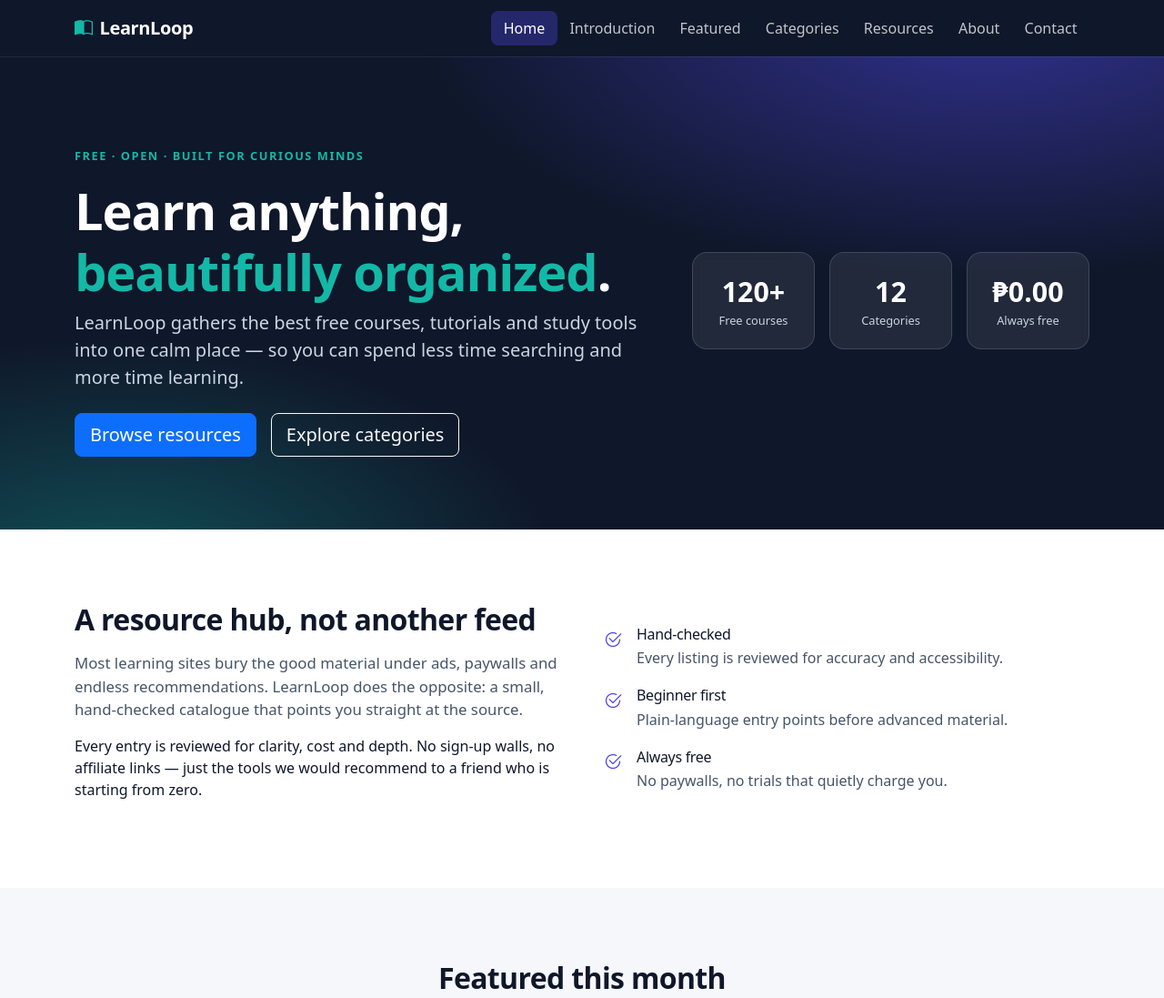
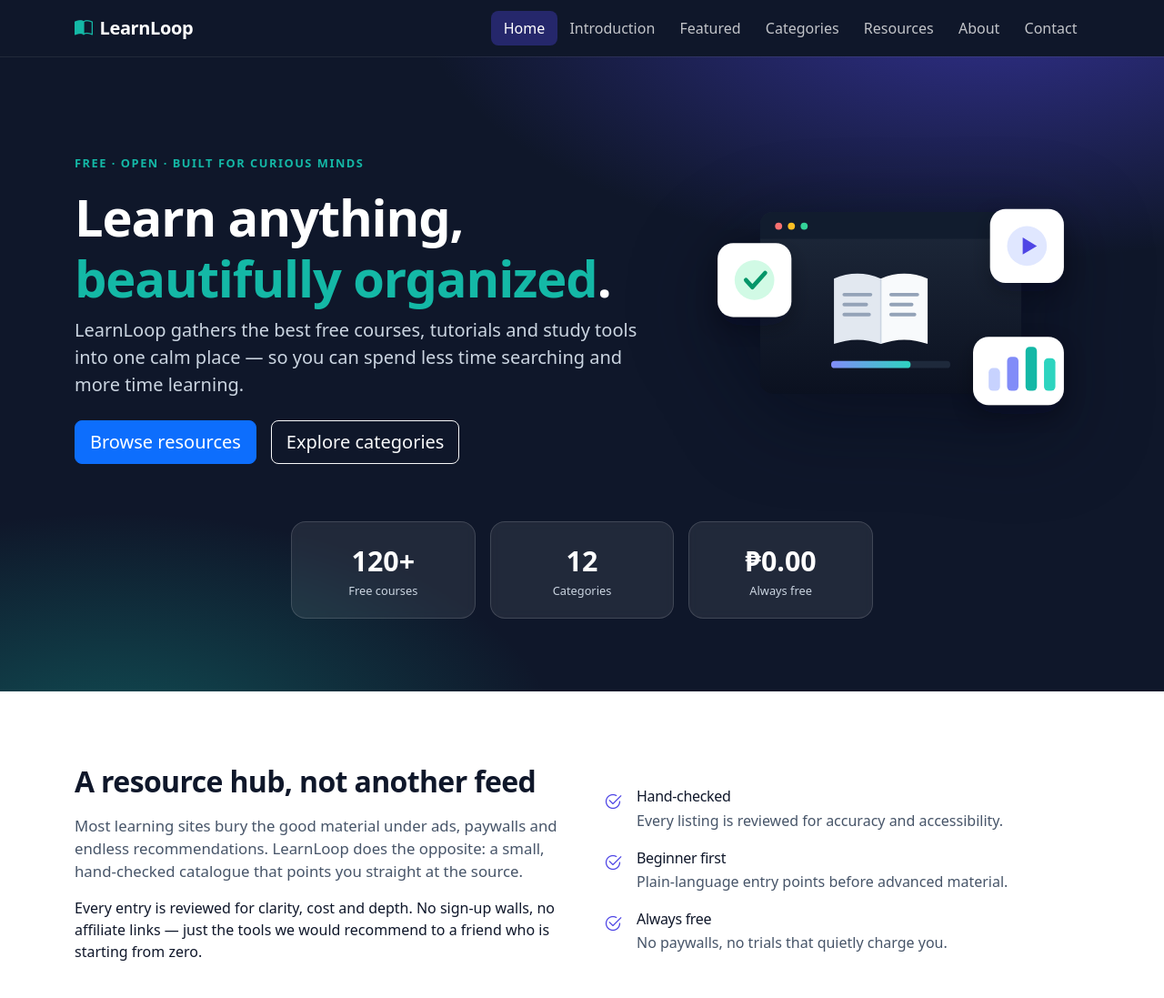
Before and after one commit to AaronCrisologo/s84-MTE, a plain HTML site: page index.html in a window 1280 px wide. Shown: the top 1097 px of the page at 91% size. Drawn offline with nearby package versions, Linux system fonts and the light colour scheme.

Commit message:
added hero image

```diff
--- a/index.html
+++ b/index.html
@@ -59,6 +59,14 @@
         </div>
 
         <div class="col-lg-5">
+          <figure class="hero-figure">
+            <img src="assets/hero-illustration.svg" width="560" height="460"
+                 alt="A dark browser window with an open book and a progress bar, surrounded by floating study cards.">
+          </figure>
+        </div>
+      </div>
+
+      <div class="hero-stats">
         <div class="row g-3 text-center">
           <div class="col-4">
             <div class="stat"><span class="stat-num">120+</span><span class="stat-label">Free courses</span></div>
@@ -67,8 +75,7 @@
             <div class="stat"><span class="stat-num">12</span><span class="stat-label">Categories</span></div>
           </div>
           <div class="col-4">
-              <div class="stat"><span class="stat-num">₱0.00</span><span class="stat-label">Always free</span></div>
-            </div>
+            <div class="stat"><span class="stat-num">&#8369;0.00</span><span class="stat-label">Always free</span></div>
           </div>
         </div>
       </div>
--- a/main.css
+++ b/main.css
@@ -104,6 +104,20 @@ html { scroll-behavior: smooth; }
 }
 .stat-num { display: block; font-size: 1.9rem; font-weight: 700; }
 .stat-label { display: block; font-size: .8rem; color: #cbd5e1; }
+
+.hero-figure { margin: 0; }
+.hero-figure img {
+  display: block;
+  width: 100%;
+  height: auto;
+  border-radius: 1.5rem;
+  filter: drop-shadow(0 24px 48px rgba(2, 6, 23, .45));
+}
+
+.hero-stats {
+  max-width: 40rem;
+  margin: 3.5rem auto 0;
+}
 
 /* ---------- Sections ---------- */
 .section { padding: 5rem 0; }
```
Also changed, not shown: assets/hero-illustration.svg (added). Lines whose indentation alone changed are shown as unchanged.
